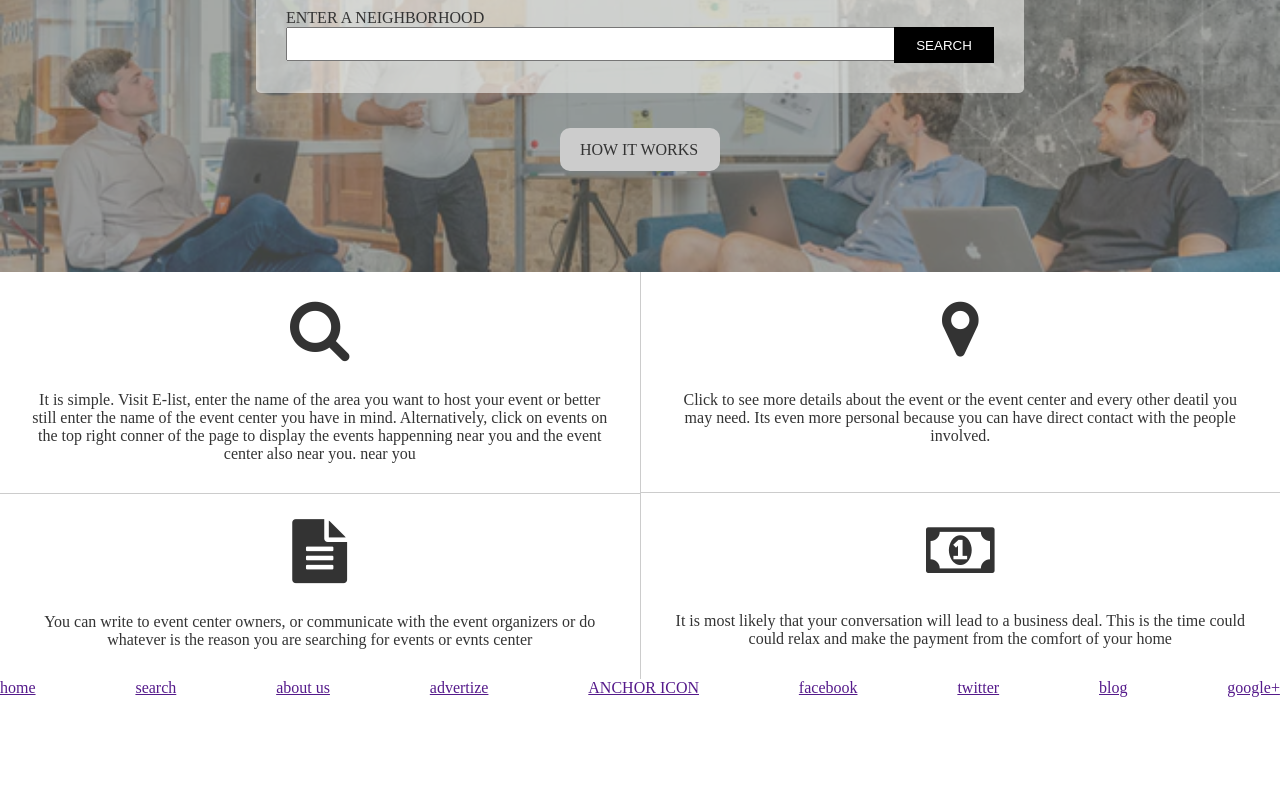
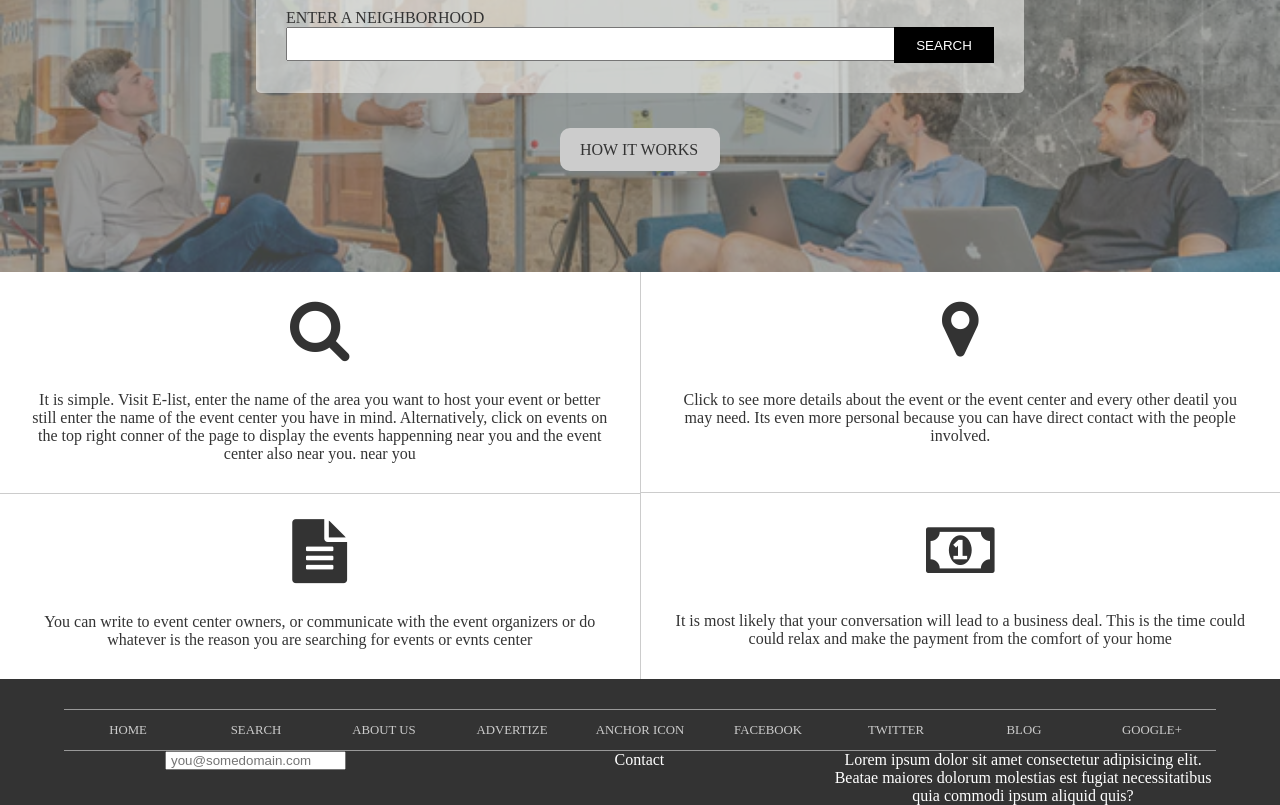
Before and after one commit to gabrie-lhilarion/E-list, a plain HTML site: page index.html in a window 1280 px wide. Shown: the part 173-978 px from the top of the page. Before the commit the page ends 924 px from the top, so only its background shows below. Drawn offline with Linux system fonts and the light colour scheme.

Commit message:
In this update- 1. I began to create the footer 2. I made the correspondig style, and markup

```diff
--- a/css/master.css
+++ b/css/master.css
@@ -144,3 +144,44 @@ body {
     border-bottom: solid 1px #ccc;
     border-left: solid 1px #ccc;
 }
+
+.my-footer {
+    background-color: #333;
+    padding-top: 30px;
+}
+
+.bottom-first-links {
+    width: 90%;
+    margin: auto;
+    height: 40px;
+    border-bottom: solid 1px #999;
+    border-top: solid 1px #999;
+}
+
+
+.bottom-first-links li{
+    width: 90%;
+    margin: auto;
+    list-style: none;
+    text-align: center;
+}
+
+.bottom-first-links li a {
+     color: #ccc;
+     font-size: 0.8em;
+     text-transform: uppercase;
+     text-decoration: none;
+     display: block;
+}
+
+.bottom-second {
+ width: 90%;
+ margin: auto;
+}
+
+.subscribe,
+.contact,
+.about {
+    width: 33.3%;
+    text-align: center;
+}
--- a/index.html
+++ b/index.html
@@ -101,7 +101,7 @@
 
         </div>
     </section>
-    <footer>
+    <footer class="my-footer">
         <div class="bottom-first">
 
                <ul class="bottom-first-links flex-row flex-justify-between">
@@ -118,16 +118,21 @@
 
 
         </div>
-        <div class="bottom-second">
+        <div class="bottom-second flex-row">
 
             <div class="subscribe">
-                subscribe
+                <div class="subscription-input">
+         <input type="text" placeholder=" you@somedomain.com">
+                </div>
+                <div class="send-button-container">
+
+                </div>
             </div>
             <div class="contact">
                 Contact
             </div>
             <div class="about">
-                About
+                Lorem ipsum dolor sit amet consectetur adipisicing elit. Beatae maiores dolorum molestias est fugiat necessitatibus quia commodi ipsum aliquid quis?
             </div>
 
         </div>
```
